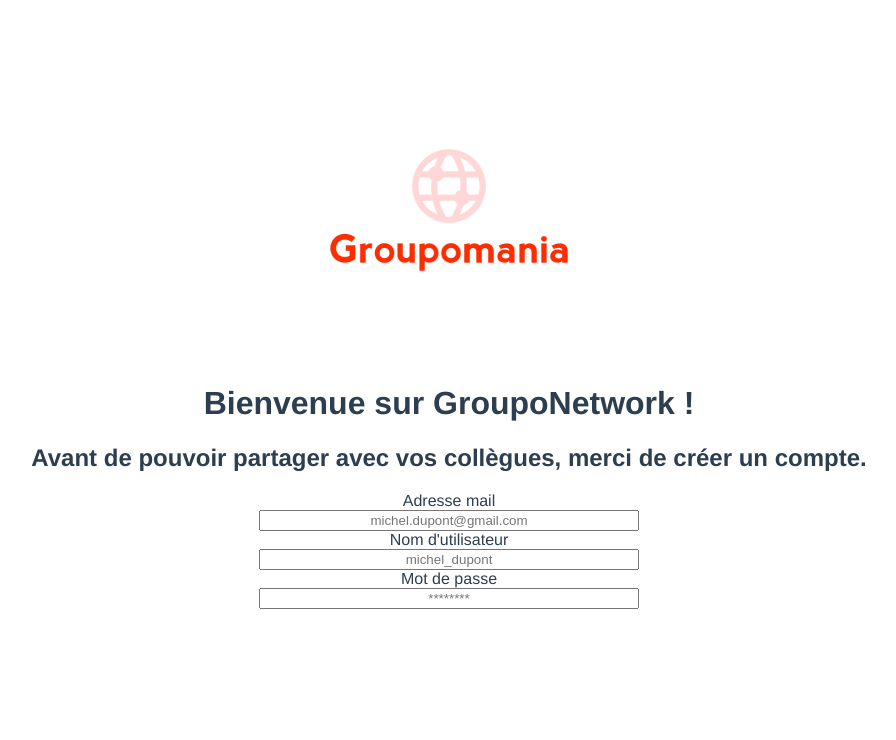
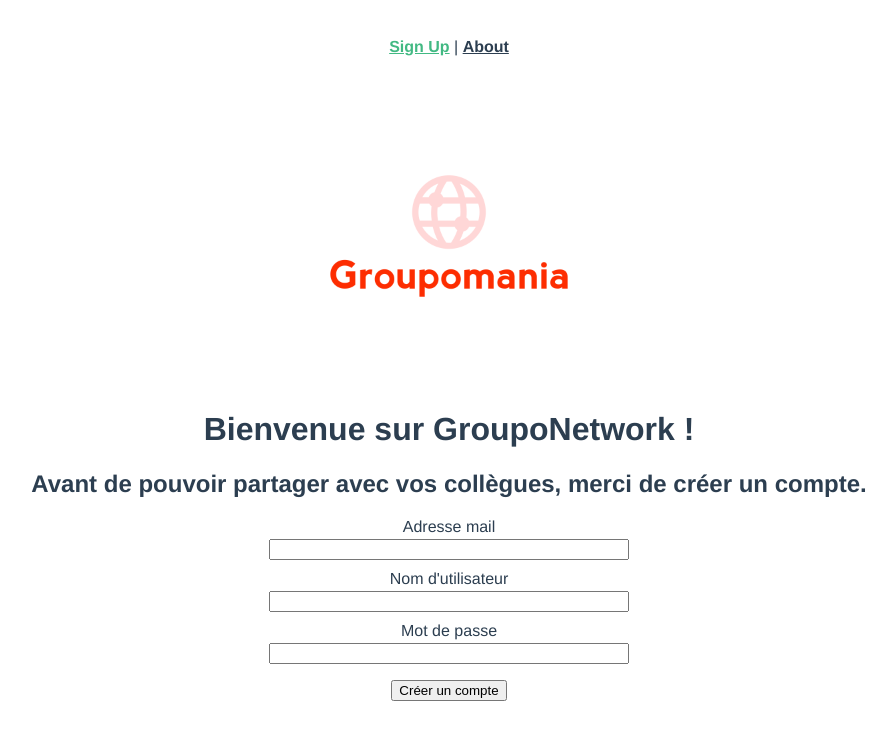
Before and after one commit to zoltanru44/Projet-7-V2, a Vue app in the folder Frontend/frontend_p7/: page / in a window 1280 px wide. Shown: the top 740 px of the page, without its empty margins (191-1087 px from the left). Built offline with nearby package versions, Linux system fonts and the light colour scheme.

Commit message:
before vuetify

```diff
--- a/Frontend/frontend_p7/index.html
+++ b/Frontend/frontend_p7/index.html
@@ -1,7 +1,6 @@
 <!DOCTYPE html>
-<html lang="en">
+<html lang="fr">
 
-<script src="<https://cdn.jsdelivr.net/npm/vue>" defer></script>
 
 <head>
     <title>Mon Application Vue.js</title>
@@ -10,7 +9,7 @@
 <body>
     <div id="app">
     </div>
-
+    <script src="https://cdn.jsdelivr.net/npm/vue/dist/vue.js"></script>
 </body>
 
 </html>
--- a/Frontend/frontend_p7/package.json
+++ b/Frontend/frontend_p7/package.json
@@ -9,11 +9,13 @@
   },
   "dependencies": {
     "core-js": "^3.6.5",
-    "vue": "^2.6.11"
+    "vue": "^2.6.11",
+    "vue-router": "^3.2.0"
   },
   "devDependencies": {
     "@vue/cli-plugin-babel": "~4.5.0",
     "@vue/cli-plugin-eslint": "~4.5.0",
+    "@vue/cli-plugin-router": "^4.5.4",
     "@vue/cli-service": "~4.5.0",
     "babel-eslint": "^10.1.0",
     "eslint": "^6.7.2",
--- a/Frontend/frontend_p7/src/App.vue
+++ b/Frontend/frontend_p7/src/App.vue
@@ -1,20 +1,12 @@
 <template>
   <div id="app">
-    <SignUp/>
+    <div id="nav">
+      <router-link to="/">Sign Up</router-link> |
+      <router-link to="/about">About</router-link>
+    </div>
+    <router-view/>
   </div>
 </template>
-
-<script>
-
-import SignUp from './components/SignUp.vue'
-
-export default {
-  name: 'App',
-  components: {
-    SignUp
-  }
-}
-</script>
 
 <style lang="scss">
 #app {
@@ -23,6 +15,18 @@
   -moz-osx-font-smoothing: grayscale;
   text-align: center;
   color: #2c3e50;
-  margin-top: 60px;
+}
+
+#nav {
+  padding: 30px;
+
+  a {
+    font-weight: bold;
+    color: #2c3e50;
+
+    &.router-link-exact-active {
+      color: #42b983;
+    }
+  }
 }
 </style>
--- a/Frontend/frontend_p7/src/components/SignUp.vue
+++ b/Frontend/frontend_p7/src/components/SignUp.vue
@@ -1,47 +1,2 @@
-<template >
-    <div class="signup">
-        <img alt="logo-groupomania" src="../assets/icon-above-font.png" class="logo_groupo">
-        <h1>Bienvenue sur GroupoNetwork !</h1>
-        <h2>Avant de pouvoir partager avec vos collègues, merci de créer un compte.</h2>
-        <form class="signup__form">
-            <div class="signup__form__group">
-                <label for="form_email" class="signup__form__group__label">Adresse mail</label>
-                <input type="text" class="signup__form__group__input" placeholder="michel.dupont@gmail.com" id="form_email">
-            </div>
-            <div class="signup__form__group">
-                <label for="form_username" class="signup__form__group__label">Nom d'utilisateur</label>
-                <input type="text" class="signup__form__group__input" placeholder="michel_dupont" id="form_username">
-            </div>
-            <div class="signup__form__group">
-                <label for="form_password" class="signup__form__group__label">Mot de passe</label>
-                <input type="text" class="signup__form__group__input" placeholder="********" id="form_password">
-            </div>
-        </form>
-    </div>
-</template>
-
-<script>
 
 </script>
-
-<style lang="scss">
-.logo_groupo{
-    width: 300px;
-}
-.signup__form{
-    width:30%;
-    margin:auto;
-    &__group{
-        display:flex;
-        flex-direction:column;
-        justify-content:center;
-        &__label{
-font: size 10px;;
-        }
-        &__input{
-text-align: center;
-        }
-    }
-}
-
-</style>
--- a/Frontend/frontend_p7/src/main.js
+++ b/Frontend/frontend_p7/src/main.js
@@ -1,8 +1,10 @@
 import Vue from 'vue'
 import App from './App.vue'
+import router from './router'
 
 Vue.config.productionTip = false
 
 new Vue({
-  render: h => h(App),
+  router,
+  render: h => h(App)
 }).$mount('#app')
--- /dev/null
+++ b/Frontend/frontend_p7/src/models/user.js
@@ -0,0 +1,7 @@
+export default class User {
+    constructor(email, username, password) {
+        this.email = email;
+        this.username = username;
+        this.password = password;
+    }
+}
--- /dev/null
+++ b/Frontend/frontend_p7/src/router/index.js
@@ -0,0 +1,32 @@
+import Vue from 'vue'
+import VueRouter from 'vue-router'
+import Signup from '../views/Signup.vue'
+
+Vue.use(VueRouter)
+
+const routes = [{
+        path: '/',
+        name: 'Signup',
+        component: Signup
+    },
+    {
+        path: '/about',
+        name: 'About',
+        // route level code-splitting
+        // this generates a separate chunk (about.[hash].js) for this route
+        // which is lazy-loaded when the route is visited.
+        component: () =>
+            import ( /* webpackChunkName: "about" */ '../views/About.vue')
+    },
+    /*{
+           path: '/signup',
+           name: 'signup',
+           component: Signup
+       },*/
+]
+
+const router = new VueRouter({
+    routes
+})
+
+export default router
--- /dev/null
+++ b/Frontend/frontend_p7/src/views/About.vue
@@ -0,0 +1,5 @@
+<template>
+  <div class="about">
+    <h1>This is an about page</h1>
+  </div>
+</template>
--- /dev/null
+++ b/Frontend/frontend_p7/src/views/Signup.vue
@@ -0,0 +1,78 @@
+<template >
+    <div class="signup">
+        <img alt="logo-groupomania" src="../assets/icon-above-font.png" class="logo_groupo">
+        <h1>Bienvenue sur GroupoNetwork !</h1>
+        <h2>Avant de pouvoir partager avec vos collègues, merci de créer un compte.</h2>
+        <form class="signup__form" id="signup__form">
+            <div class="signup__form__group">
+                <label for="form_email" class="signup__form__group__label">Adresse mail</label>
+                <input type="text" class="signup__form__group__input" id="form_email" v-model="user.email" name="email">
+            </div>
+            <div class="signup__form__group">
+                <label for="form_username" class="signup__form__group__label">Nom d'utilisateur</label>
+                <input type="text" class="signup__form__group__input" id="form_username" v-model="user.username" name="username">
+            </div>
+            <div class="signup__form__group">
+                <label for="form_password" class="signup__form__group__label">Mot de passe</label>
+                <input type="text" class="signup__form__group__input" id="form_password" v-model="user.password" name="password">
+            </div>
+            <p>
+                <button @:click="submitForm" >Créer un compte</button>
+            </p>
+        </form>
+    </div>
+</template>
+
+<script>
+import user from "../models/user";
+export default {
+    name:"SignUp",
+    data () {
+        return {
+          user: new user("","",""),
+            successful : false,
+        }
+    },
+    methods: {
+        submitForm: function (){
+                console.log ("c'est cliqué")
+            if (this.email && this.username && this.password) {
+                console.log(this.email);
+            }
+            else {
+                console.log ("problème de remplissage")
+            }
+        }
+    }
+}
+</script>
+
+<style lang="scss">
+.logo_groupo{
+    width: 300px;
+}
+.signup__form{
+    width:30%;
+    margin:auto;
+    &__group{
+        display:flex;
+        flex-direction:column;
+        justify-content:center;
+        margin: 10px;
+        &__label{
+            font: size 10px;
+            margin-bottom: 3px;
+        }
+        &__input{
+            text-align: center;
+            //border-radius: 25% 10%;
+        }
+    }
+}
+.btn_send{
+    border-radius: 5%;
+    padding: 5px 5px;
+
+}
+
+</style>
```
Also changed, not shown: 1 other file (tests, documents, lock files or other folders).
